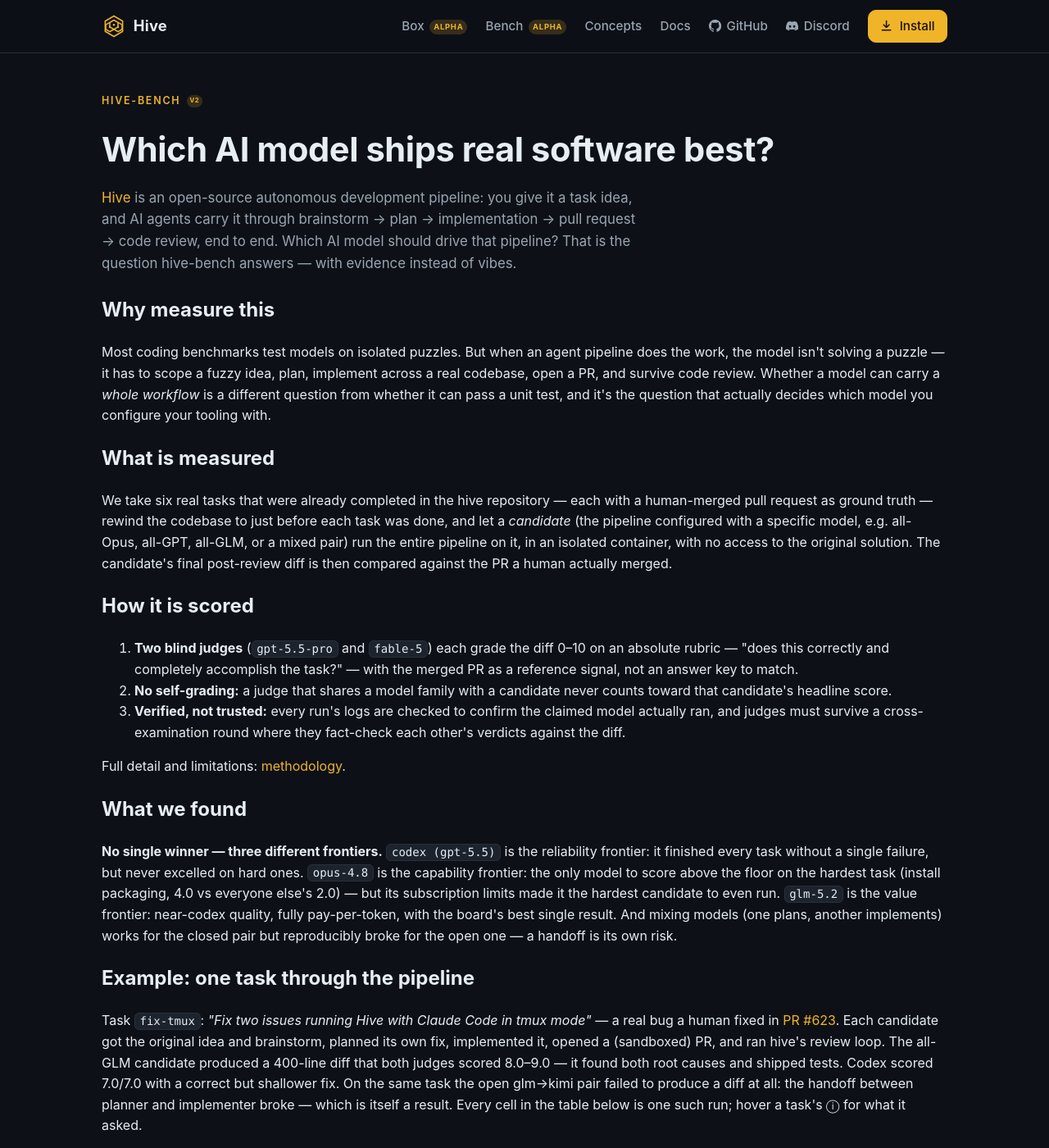
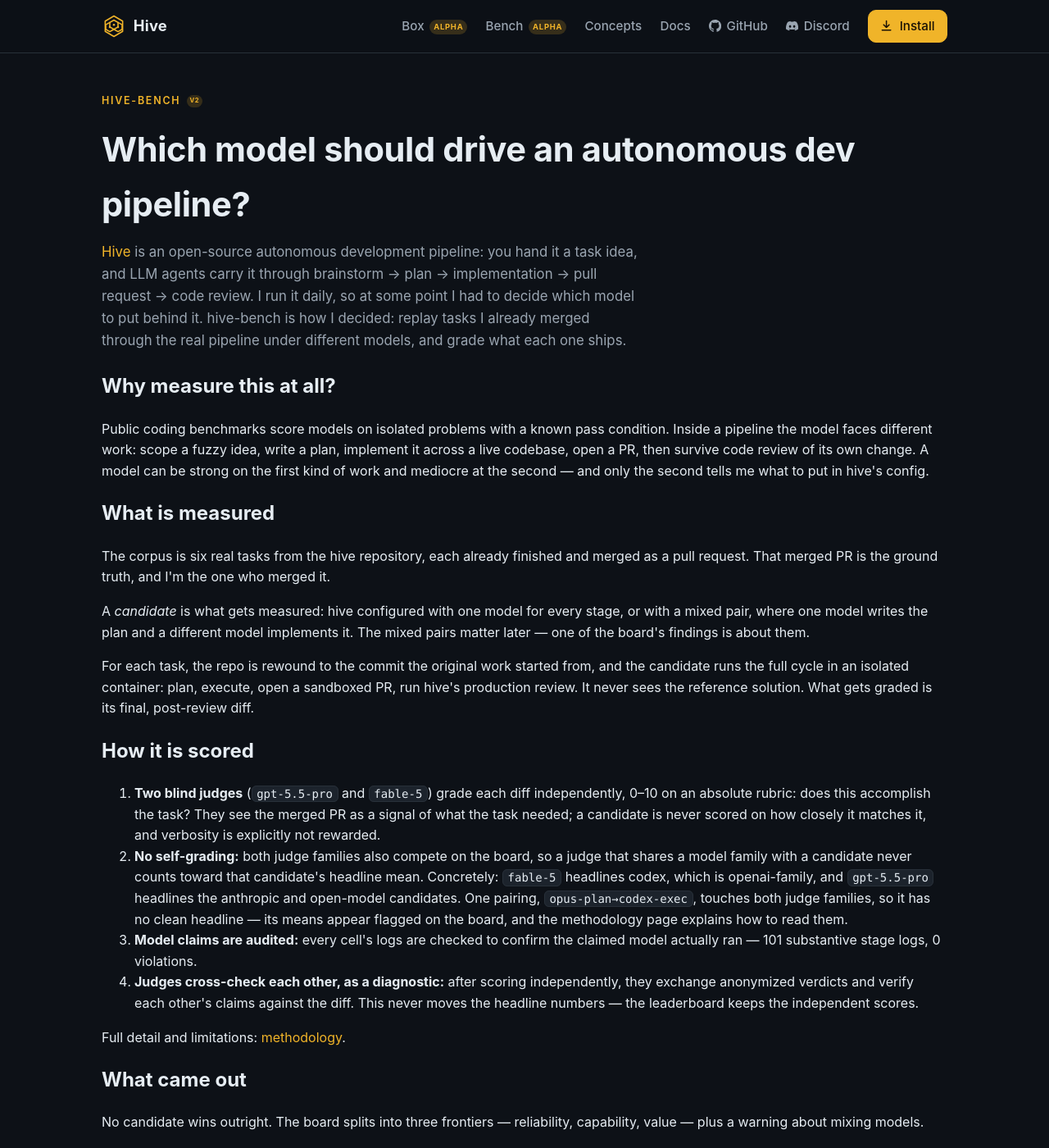
Before and after one commit to ivankuznetsov/hive-site, a Jekyll site: the page built from bench/index.md, in a window 1280 px wide and 1400 px high. Shown: the whole window at 82% size. Built offline with Jekyll 4.4.1, drawn with Linux system fonts in a browser that asks for light colours; some of the changed text lies outside the part shown.

Commit message:
bench: copy pass via the writer-editor cycle — first person, tighter why/what/how
Three adversarial rounds (writer on fable-5, editor on opus, verdict:
ready). The page now reads as the author explaining his own bench:
'I run hive daily, so I had to decide which model to put behind it.'
Scoring steps un-bundle the audit from the deliberation diagnostic and
state explicitly that deliberation never moves headline numbers; the
mixed pair's flagged-means caveat is explained where the reader first
meets it. All scores, exclusions, and structure unchanged.

Co-Authored-By: Claude Fable 5 <noreply@anthropic.com>

```diff
--- a/_includes/bench/about.html
+++ b/_includes/bench/about.html
@@ -1,81 +1,121 @@
 <section class="bench-intro">
   <div class="wrap">
     <p class="eyebrow">hive-bench <span class="badge-alpha">v2</span></p>
-    <h1 class="bench-title">Which AI model ships real software best?</h1>
+    <h1 class="bench-title">Which model should drive an autonomous dev pipeline?</h1>
     <p class="section-lead">
       <a href="https://github.com/ivankuznetsov/hive">Hive</a> is an open-source
-      autonomous development pipeline: you give it a task idea, and AI agents
+      autonomous development pipeline: you hand it a task idea, and LLM agents
       carry it through brainstorm &rarr; plan &rarr; implementation &rarr; pull
-      request &rarr; code review, end to end. Which AI model should drive that
-      pipeline? That is the question hive-bench answers — with evidence instead
-      of vibes.
+      request &rarr; code review. I run it daily, so at some point I had to
+      decide which model to put behind it. hive-bench is how I decided: replay
+      tasks I already merged through the real pipeline under different models,
+      and grade what each one ships.
     </p>
 
-    <h2>Why measure this</h2>
+    <h2>Why measure this at all?</h2>
     <p>
-      Most coding benchmarks test models on isolated puzzles. But when an agent
-      pipeline does the work, the model isn't solving a puzzle — it has to scope
-      a fuzzy idea, plan, implement across a real codebase, open a PR, and
-      survive code review. Whether a model can carry a <em>whole workflow</em>
-      is a different question from whether it can pass a unit test, and it's the
-      question that actually decides which model you configure your tooling
-      with.
+      Public coding benchmarks score models on isolated problems with a known
+      pass condition. Inside a pipeline the model faces different work: scope a
+      fuzzy idea, write a plan, implement it across a live codebase, open a PR,
+      then survive code review of its own change. A model can be strong on the
+      first kind of work and mediocre at the second — and only the second tells
+      me what to put in hive's config.
     </p>
 
     <h2>What is measured</h2>
     <p>
-      We take six real tasks that were already completed in the hive repository
-      — each with a human-merged pull request as ground truth — rewind the
-      codebase to just before each task was done, and let a <em>candidate</em>
-      (the pipeline configured with a specific model, e.g. all-Opus, all-GPT,
-      all-GLM, or a mixed pair) run the entire pipeline on it, in an isolated
-      container, with no access to the original solution. The candidate's final
-      post-review diff is then compared against the PR a human actually merged.
+      The corpus is six real tasks from the hive repository, each already
+      finished and merged as a pull request. That merged PR is the ground
+      truth, and I'm the one who merged it.
+    </p>
+    <p>
+      A <em>candidate</em> is what gets measured: hive configured with one
+      model for every stage, or with a mixed pair, where one model writes the
+      plan and a different model implements it. The mixed pairs matter later —
+      one of the board's findings is about them.
+    </p>
+    <p>
+      For each task, the repo is rewound to the commit the original work
+      started from, and the candidate runs the full cycle in an isolated
+      container: plan, execute, open a sandboxed PR, run hive's production
+      review. It never sees the reference solution. What gets graded is its
+      final, post-review diff.
     </p>
 
     <h2>How it is scored</h2>
     <ol class="bench-steps">
       <li><strong>Two blind judges</strong> (<code>gpt-5.5-pro</code> and
-        <code>fable-5</code>) each grade the diff 0–10 on an absolute rubric —
-        "does this correctly and completely accomplish the task?" — with the
-        merged PR as a reference signal, not an answer key to match.</li>
-      <li><strong>No self-grading:</strong> a judge that shares a model family
-        with a candidate never counts toward that candidate's headline score.</li>
-      <li><strong>Verified, not trusted:</strong> every run's logs are checked
-        to confirm the claimed model actually ran, and judges must survive a
-        cross-examination round where they fact-check each other's verdicts
-        against the diff.</li>
+        <code>fable-5</code>) grade each diff independently, 0–10 on an
+        absolute rubric: does this accomplish the task? They see the merged PR
+        as a signal of what the task needed; a candidate is never scored on
+        how closely it matches it, and verbosity is explicitly not
+        rewarded.</li>
+      <li><strong>No self-grading:</strong> both judge families also compete
+        on the board, so a judge that shares a model family with a candidate
+        never counts toward that candidate's headline mean. Concretely:
+        <code>fable-5</code> headlines codex, which is openai-family, and
+        <code>gpt-5.5-pro</code> headlines the anthropic and open-model
+        candidates. One pairing, <code>opus-plan&rarr;codex-exec</code>,
+        touches both judge families, so it has no clean headline — its means
+        appear flagged on the board, and the methodology page explains how to
+        read them.</li>
+      <li><strong>Model claims are audited:</strong> every cell's logs are
+        checked to confirm the claimed model actually ran — 101 substantive
+        stage logs, 0 violations.</li>
+      <li><strong>Judges cross-check each other, as a diagnostic:</strong>
+        after scoring independently, they exchange anonymized verdicts and
+        verify each other's claims against the diff. This never moves the
+        headline numbers — the leaderboard keeps the independent scores.</li>
     </ol>
     <p>Full detail and limitations:
       <a href="{{ '/bench/methodology/' | relative_url }}">methodology</a>.</p>
 
-    <h2>What we found</h2>
+    <h2>What came out</h2>
     <p>
-      <strong>No single winner — three different frontiers.</strong>
-      <code>codex (gpt-5.5)</code> is the reliability frontier: it finished
-      every task without a single failure, but never excelled on hard ones.
-      <code>opus-4.8</code> is the capability frontier: the only model to score
-      above the floor on the hardest task (install packaging, 4.0 vs everyone
-      else's 2.0) — but its subscription limits made it the hardest candidate
-      to even run. <code>glm-5.2</code> is the value frontier: near-codex
-      quality, fully pay-per-token, with the board's best single result. And
-      mixing models (one plans, another implements) works for the closed pair
-      but reproducibly broke for the open one — a handoff is its own risk.
+      No candidate wins outright. The board splits into three frontiers —
+      reliability, capability, value — plus a warning about mixing models.
+    </p>
+    <p>
+      <code>codex (gpt-5.5)</code> holds the reliability frontier: a 5.2
+      headline mean from <code>fable-5</code>, its cross-family judge, with
+      all six tasks completed and zero stage failures. It also sat at the 2.0
+      floor on three tasks — web-install, install, and fix-review — in
+      gpt-5.5-pro's scoring.
+    </p>
+    <p>
+      <code>opus-4.8</code> is the capability frontier. It is the only
+      candidate that scored above the floor on the install packaging task —
+      4.0 where every other candidate got 2.0 — but its subscription limit
+      windows make it the slowest column to fill: a 3.75 mean over the four
+      tasks scored so far.
+    </p>
+    <p>
+      <code>glm-5.2</code> is the value frontier: a 4.0 mean across all six
+      tasks, fully pay-per-token.
+      <code>kimi-k2.7-code</code> lands at 3.2 and is bimodal — 8.0/8.5 on
+      fix-tmux against 1.0/1.0 on daemon — with a fragility at the execute
+      stage, where empty final turns stall hive's stage markers.
+    </p>
+    <p>
+      A cross-model handoff turned out to be its own failure mode. The open
+      glm&rarr;kimi pair reproducibly broke at execute on install and
+      fix-tmux — two funded attempts each — even though each model finishes
+      those stages solo on other tasks.
     </p>
 
-    <h2>Example: one task through the pipeline</h2>
+    <h2>One task, end to end</h2>
     <p class="bench-example">
       Task <code>fix-tmux</code>: <em>"Fix two issues running Hive with Claude
       Code in tmux mode"</em> — a real bug a human fixed in
       <a href="https://github.com/ivankuznetsov/hive/pull/623">PR&nbsp;#623</a>.
       Each candidate got the original idea and brainstorm, planned its own fix,
-      implemented it, opened a (sandboxed) PR, and ran hive's review loop.
-      The all-GLM candidate produced a 400-line diff that both judges scored
-      8.0–9.0 — it found both root causes and shipped tests. Codex scored
-      7.0/7.0 with a correct but shallower fix. On the same task the open
-      glm&rarr;kimi pair failed to produce a diff at all: the handoff between
-      planner and implementer broke — which is itself a result. Every cell in
-      the table below is one such run; hover a task's ⓘ for what it asked.
+      implemented it, opened a sandboxed PR, and ran hive's review loop. The
+      all-GLM candidate shipped a 429-line diff that the judges scored 8.0 and
+      9.0 — the best dual-judged cell on the board. Codex earned 7.0 from both
+      judges. The glm&rarr;kimi pair never produced a diff here: its execute
+      stage failed on both funded attempts, so its cell reads as an exclusion.
+      Every cell in the tables below is one such run; hover a task's ⓘ for
+      what it asked.
     </p>
   </div>
 </section>
--- a/_includes/bench/leaderboard.html
+++ b/_includes/bench/leaderboard.html
@@ -8,8 +8,9 @@
 
     {% if b.status == "partial" %}
       <p class="bench-pending">
-        Some cells are still generating (subscription-window bound); they land
-        automatically and this table regenerates. Everything shown is final.
+        Some cells are still generating — those candidates run inside
+        subscription limit windows. New cells land automatically and this
+        table regenerates; every score already shown is final.
       </p>
     {% endif %}
 
@@ -36,7 +37,7 @@
     </table>
 
     <h2>Full board (per task)</h2>
-    <p class="bench-meta">Cell = <code>gpt-5.5-pro / fable-5</code> independent scores; <code>·</code> = judge backfill pending. Hover a task's <span class="bench-info">ⓘ</span> for its description.</p>
+    <p class="bench-meta">Each cell shows two independent scores, <code>gpt-5.5-pro / fable-5</code>; <code>·</code> marks a judge backfill still pending. Hover a task's <span class="bench-info">ⓘ</span> for its description.</p>
     <table class="bench-table bench-matrix">
       <thead>
         <tr>
@@ -55,7 +56,7 @@
     </table>
 
     <h2>The tasks</h2>
-    <p class="bench-meta">Each is a real, completed hive task; the candidate's diff is judged against the merged reference PR.</p>
+    <p class="bench-meta">Six real tasks from the hive repo, each finished by a human and merged; every candidate diff is graded against that merged reference PR.</p>
     <ul class="bench-tasks">
       {% for entry in b.task_meta %}{% assign m = entry[1] %}
         <li><code>{{ entry[0] }}</code> <span class="bench-type">{{ m.type }}</span> — {{ m.desc }}
--- a/bench/methodology.md
+++ b/bench/methodology.md
@@ -12,61 +12,75 @@ permalink: /bench/methodology/
 
 ## What is measured
 
-Each cell is `(corpus task × candidate)`. A **candidate** is a model
-configuration for hive's stages (e.g. `all-opus-4.8`, `all-glm-5.2`, or a mixed
-pair like `glm-plan→kimi-exec`). The cell runs the **real hive pipeline** —
-plan (`/ce-plan`) → execute → open-pr → review with hive's production review
-config — inside an isolated, resource-capped container seeded with the task's
-frozen idea + brainstorm. The candidate never sees the reference solution; the
-container has a bench-local git origin and a stubbed `gh`, and every cell's
-logs are scanned for reference-PR access.
+One cell on the board is one corpus task run by one candidate. A **candidate**
+is a model configuration for hive's stages — `all-opus-4.8`, `all-glm-5.2`, or
+a mixed pair like `glm-plan→kimi-exec`, where one model plans and another
+implements. The cell runs the **real hive pipeline** — plan (`/ce-plan`) →
+execute → open-pr → review with hive's production review config — inside an
+isolated, resource-capped container, seeded with the task's frozen idea and
+brainstorm, with the repo rewound to the task's base commit.
 
-**Scoring** is the final post-review diff graded against the merged reference
-PR by two independent blind judges (`gpt-5.5-pro`, `fable-5`) on an absolute
-0–10 rubric — the reference is a *signal*, not "closest wins", and verbosity is
-explicitly not rewarded.
+The candidate never sees the reference solution. The container has a
+bench-local git origin and a stubbed `gh`, and every cell's logs are scanned
+for reference-PR access.
+
+## How a diff is scored
+
+The final post-review diff is graded against the merged reference PR by two
+independent blind judges — `gpt-5.5-pro` and `fable-5` — on an absolute 0–10
+rubric: does this accomplish the task? The merged PR is provided to the judges
+as a signal; a candidate is never scored on how closely it matches it, and
+verbosity is explicitly not rewarded.
 
 ## Judge integrity
 
-Both judge families also compete, so **a judge never counts toward the
-headline of a same-family candidate**: `gpt-5.5-pro` headlines the
+Both judge families also compete on the board, so a judge never counts toward
+the headline of a same-family candidate: `gpt-5.5-pro` headlines the
 anthropic-family and open-model candidates, `fable-5` headlines the
-openai-family ones; mixed-family candidates get flagged means only.
+openai-family ones. `opus-plan→codex-exec` touches both families, so it has no
+family-disjoint judge and gets flagged means only.
 
-A **deliberation diagnostic** (judges exchange anonymized verdicts and must
-check each other's claims against the diff) found across 15 discussed
-verdicts: gpt-5.5-pro's mean revision was 0.00; fable-5 revised only downward,
-only on diff-verified facts. The leaderboard keeps independent scores;
-deliberation transcripts ship with the repo.
+A deliberation diagnostic makes the judges exchange anonymized verdicts and
+check each other's claims against the diff. Across 15 discussed verdicts,
+gpt-5.5-pro's mean revision was 0.00; fable-5 revised only downward, and only
+after verifying gpt's claims against the diff. The leaderboard keeps the
+independent scores; the deliberation transcripts ship with the repo.
 
-**Model claims are verified**: every cell's agent stream logs are cross-checked
-against the candidate's claimed models (101 substantive stage logs, 0
-violations in the published board).
+Model claims are verified, too: every cell's agent stream logs are
+cross-checked against the candidate's claimed models. On the published board
+that is 101 substantive stage logs and 0 violations.
 
-## Known limitations (read the number against these)
+## What a run costs
 
-- **Single-author, Ruby/CLI corpus, n=6.** Tasks come from one maintainer's
-  repo. The claim is "best on this corpus", not all software.
-- **Judge-scored only.** No curated test gates yet — there is no objective
-  pass/fail floor under the judge scores (the gate machinery exists and
-  requires positively-observed per-test results when curation lands).
-- **Mostly single judge seed.** Stability intervals collapse at one sample;
+A full-cycle run on the open models comes to about $13 per task — roughly 4×
+the cost of a bare execute — because the review stage re-reads the accumulated
+context, around 49M cache-read tokens per task.
+
+## Known limitations (read the numbers against these)
+
+- **Single-author, Ruby/CLI corpus, n=6.** Every task comes from my repo. The
+  claim is "best on this corpus", not best on software in general.
+- **Judge-scored only.** No curated test gates yet, so there is no objective
+  pass/fail floor under the judge scores. (The gate machinery exists; it
+  requires positively-observed per-test results once curation lands.)
+- **Mostly a single judge seed.** Stability intervals collapse at one sample;
   small gaps between candidates are not meaningful.
-- **Post-review gold vs. pipeline output.** Candidates are judged against
-  merged, human-reviewed PRs; scores read as "distance from mergeable".
-- **Named exclusions.** `glm-plan→kimi-exec` on install and fix-tmux was
-  excluded after two funded, reproducible execute failures each; every other
-  hole in the board is labeled with its cause (subscription limit windows or
-  budget caps), never silently dropped.
-- **Availability shapes coverage.** Subscription-model candidates
-  (opus) are limit-window bound; per-token candidates can always be re-run.
-  Coverage differences are disclosed per row.
+- **Post-review gold.** Candidates are judged against merged, human-reviewed
+  PRs, so a score reads as distance from mergeable.
+- **Named exclusions.** I excluded `glm-plan→kimi-exec` on install and
+  fix-tmux after two funded, reproducible execute failures each; the pair also
+  failed web-install (empty diff) and daemon (at execute). Every other hole on
+  the board is labeled with its cause — subscription limit windows or budget
+  caps — never silently dropped.
+- **Availability shapes coverage.** Subscription candidates (opus) are bound
+  to limit windows; per-token candidates can always be re-run. Coverage
+  differences are disclosed per row.
 
 ## Reproducibility
 
-Every cell records harness + model versions, run status, telemetry, and both
-judges' scores. Corpus, harness, deliberation transcripts, and the canonical
-`results.json` are public at
+Every cell records harness and model versions, run status, telemetry, and both
+judges' scores. The corpus, the harness, the deliberation transcripts, and the
+canonical `results.json` are public at
 [hive-bench](https://github.com/ivankuznetsov/hive-bench).
 
 </div></section>
```
